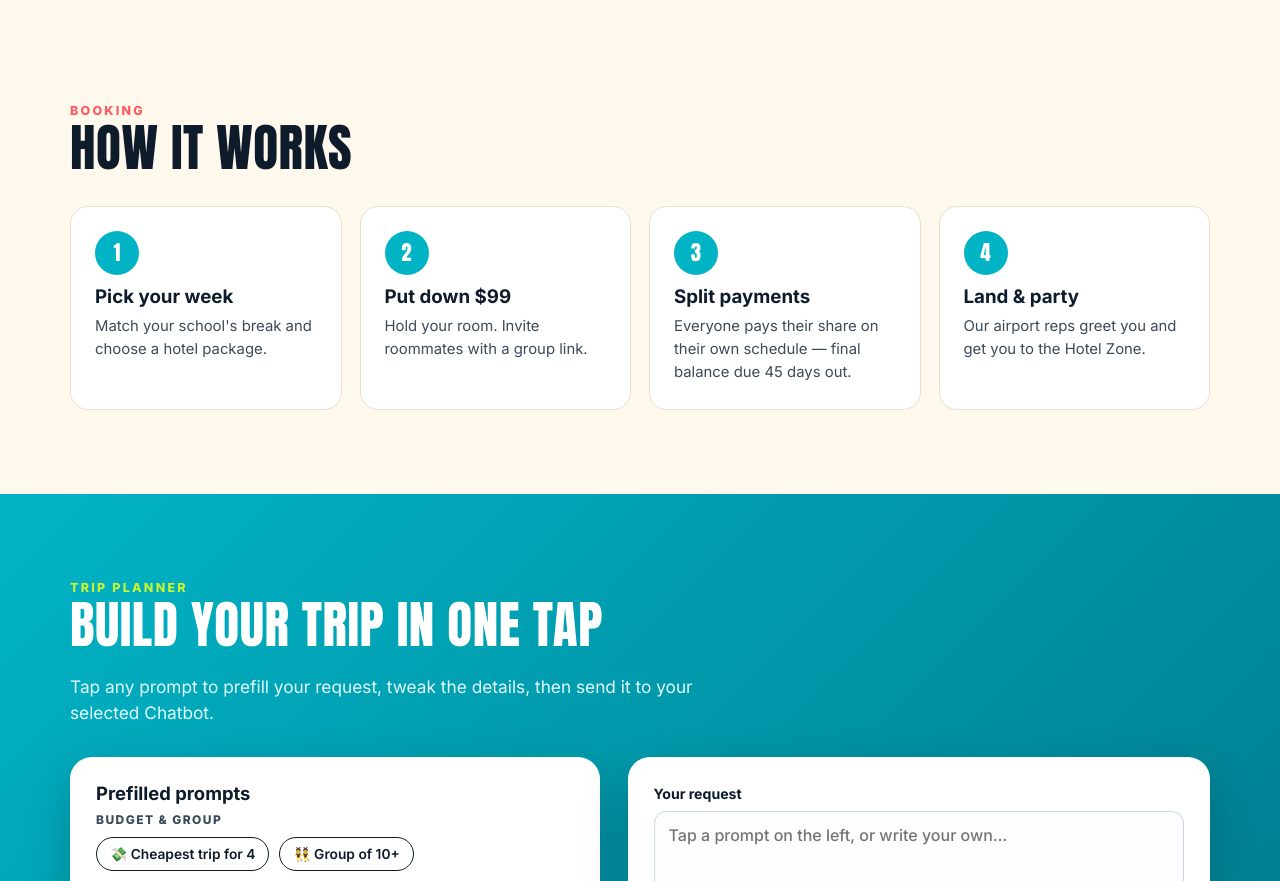
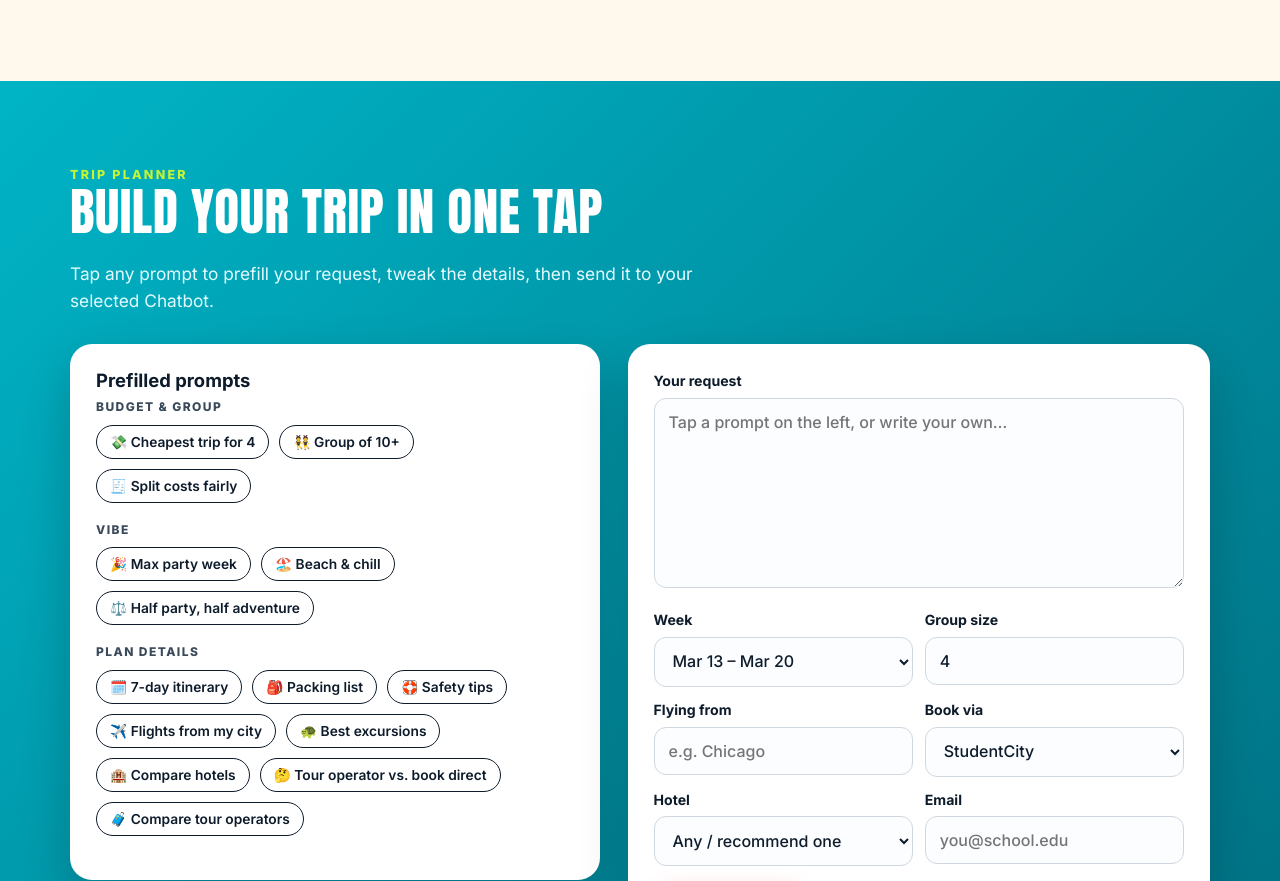
Before and after one commit to electronbender/cancun-spring-break-2027, a plain HTML site: page index.html in a window 1280 px wide. Shown: the part 9486-10367 px from the top of the page. Drawn offline with Linux system fonts and the light colour scheme.

Commit message:
Remove 'How It Works' booking section
Co-Authored-By: Claude Opus 5.5 <noreply@anthropic.com>

```diff
--- a/index.html
+++ b/index.html
@@ -213,10 +213,6 @@
   .ex .row b{color:var(--sea-deep)}
 
   /* Steps */
-  .steps{display:grid;grid-template-columns:repeat(4,1fr);gap:18px;margin-top:30px;counter-reset:s}
-  .step{background:#fff;border-radius:var(--radius);padding:24px;border:1px solid var(--line);counter-increment:s}
-  .step::before{content:counter(s);display:grid;place-items:center;width:44px;height:44px;border-radius:50%;background:var(--sea);color:#fff;font-family:Anton,sans-serif;font-size:1.3rem;margin-bottom:12px}
-  .step p{margin:0;color:var(--ink-2);font-size:.93rem}
 
   /* Planner */
   .planner{background:linear-gradient(135deg,var(--sea),var(--sea-deep));color:#fff}
@@ -262,7 +258,6 @@
     .nav-right{margin-left:auto}
     .menu-toggle{order:3}
     .stats .wrap{grid-template-columns:repeat(2,1fr)}
-    .steps{grid-template-columns:1fr 1fr}
     .planner-box{grid-template-columns:1fr}
     footer .cols{grid-template-columns:1fr 1fr}
   }
@@ -270,7 +265,6 @@
     section{padding:60px 0}
     .wrap{padding:0 16px}
     .grid{grid-template-columns:1fr}
-    .steps{grid-template-columns:1fr}
     .fields{grid-template-columns:1fr}
     .hero{padding:80px 0 90px}
   }
@@ -425,20 +419,6 @@
     <h2>Excursions & Day Trips</h2>
     <p class="lead">Recover by day. Add any of these to your package — our reps book transport and guides.</p>
     <div class="ex-grid" id="exGrid"></div>
-  </div>
-</section>
-
-<!-- HOW IT WORKS -->
-<section style="padding-top:20px">
-  <div class="wrap">
-    <div class="eyebrow">Booking</div>
-    <h2>How It Works</h2>
-    <div class="steps">
-      <div class="step"><h3>Pick your week</h3><p>Match your school's break and choose a hotel package.</p></div>
-      <div class="step"><h3>Put down $99</h3><p>Hold your room. Invite roommates with a group link.</p></div>
-      <div class="step"><h3>Split payments</h3><p>Everyone pays their share on their own schedule — final balance due 45 days out.</p></div>
-      <div class="step"><h3>Land & party</h3><p>Our airport reps greet you and get you to the Hotel Zone.</p></div>
-    </div>
   </div>
 </section>
 
```
